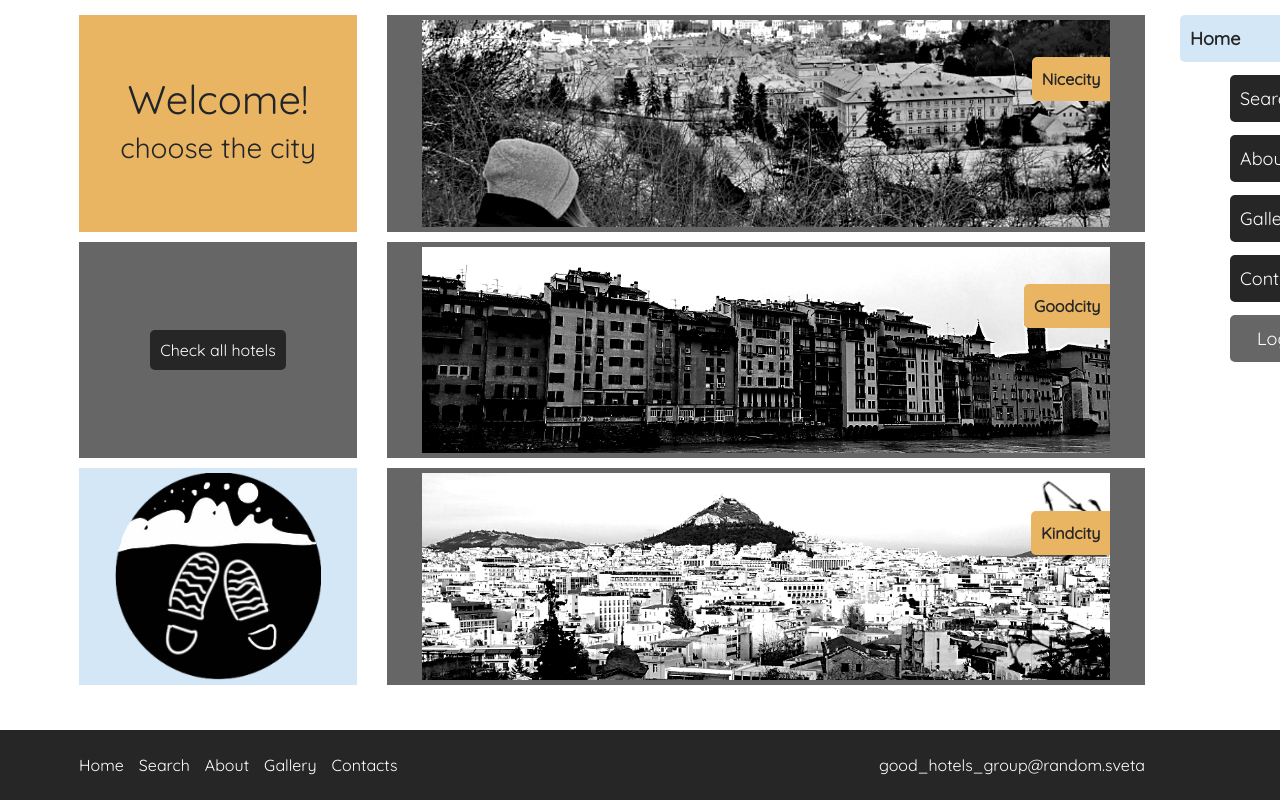
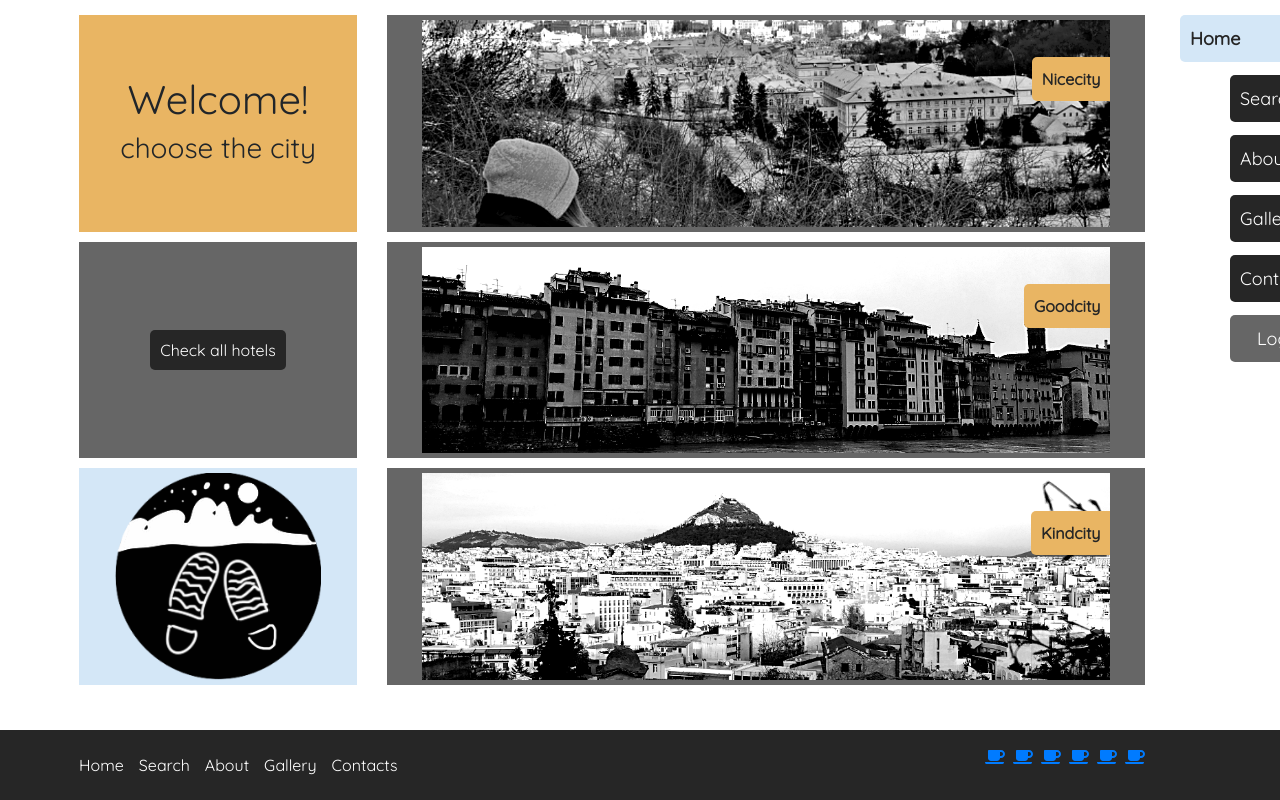
Before and after one commit to randomSveta/HotelSite, a React (Create React App) app: page / in a window 1280 px wide. Built offline with nearby package versions, Linux system fonts and the light colour scheme.

Commit message:
Add icons to Footer.

```diff
--- a/src/components/footer/Footer.js
+++ b/src/components/footer/Footer.js
@@ -4,6 +4,7 @@ import { Container, Row, Col } from 'reactstrap';
 import NavLinkButtonsGroup from '../navigation/NavLinkButtonsGroup';
 
 import "../../styles-css/footer.css";
+import FooterSocialIconsDisplay from './FooterSocialIconsDisplay';
 
 export default function Footer(props) {
 
@@ -17,7 +18,7 @@ export default function Footer(props) {
                         </ul>
                     </Col>
                     <Col xs="12" md="5" className="col-m-p text-center text-md-right ">
-                        <p className="m-0 p-0">good_hotels_group@random.sveta</p>
+                        <FooterSocialIconsDisplay place="footer" />
                     </Col>
                 </Row>
             </Container>
```
